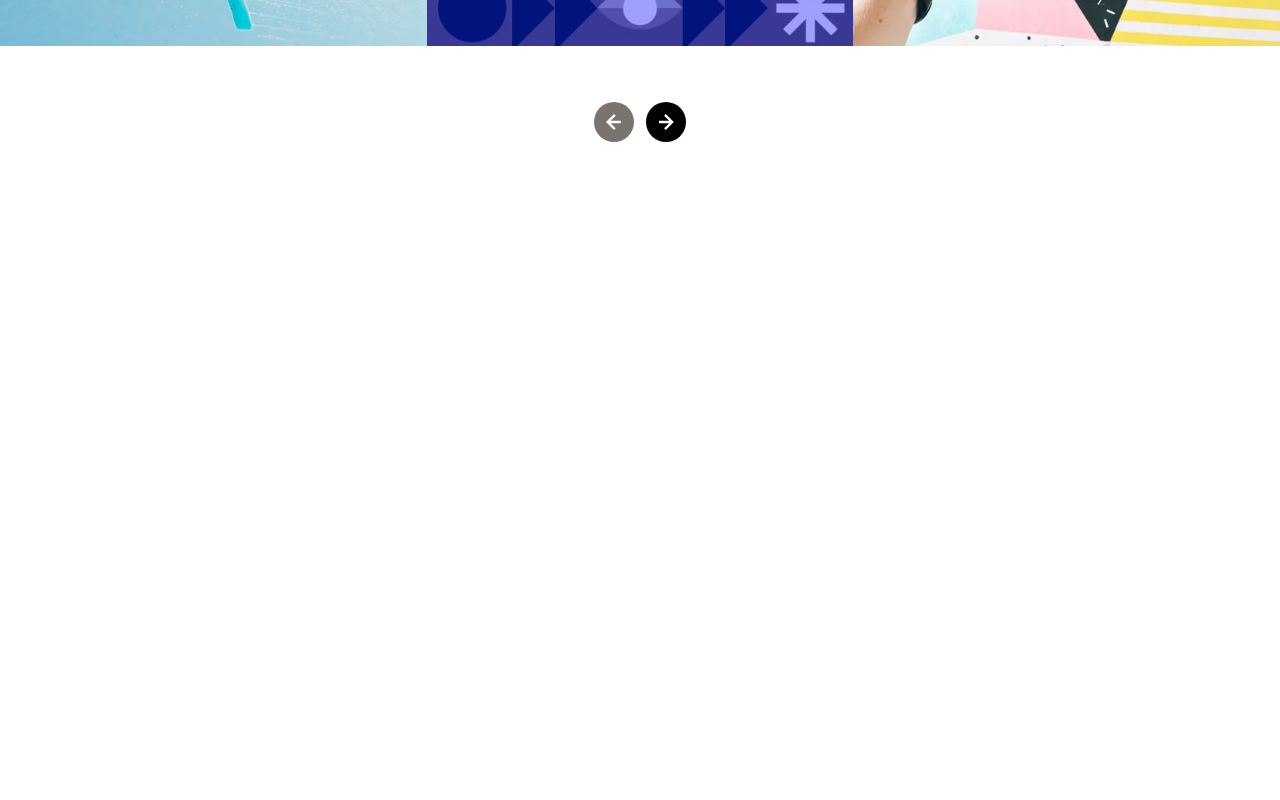
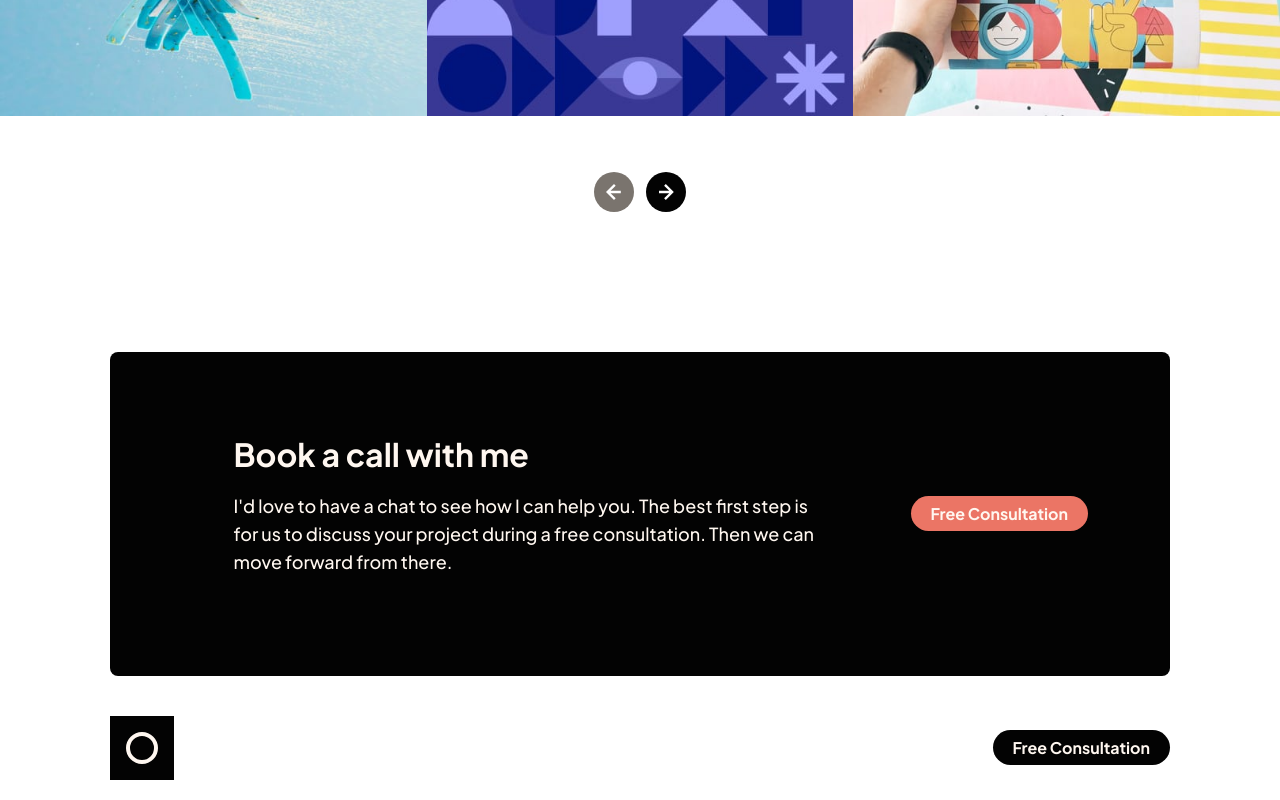
Before and after one commit to Nupogodi/frontend_mentor, a React (Create React App) app in the folder projects/single-page-design-portfolio/client/: page / in a window 1280 px wide. Shown: the part 1633-2433 px from the top of the page. Before the commit the page ends 1895 px from the top, so only its background shows below. Built offline with nearby package versions, Linux system fonts and the light colour scheme.

Commit message:
created subscribe component

```diff
--- a/projects/single-page-design-portfolio/client/src/App.jsx
+++ b/projects/single-page-design-portfolio/client/src/App.jsx
@@ -10,6 +10,7 @@ import {
   About,
   Carousel,
   Heading,
+  Subscribe,
 } from 'components/';
 
 // styles
@@ -36,7 +37,11 @@ function App() {
           </Heading>
           <Carousel slides={SLIDES} show={3} />
         </section>
+        <div className='padded container'>
+          <Subscribe />
+        </div>
       </main>
+      <Navbar tag='footer' />
     </div>
   );
 }
--- a/projects/single-page-design-portfolio/client/src/assets/styles/layout.css
+++ b/projects/single-page-design-portfolio/client/src/assets/styles/layout.css
@@ -8,7 +8,7 @@
 }
 
 .textContainer {
-  max-width: 65ch;
+  max-width: 50ch;
   margin: 0 auto;
 }
 
--- a/projects/single-page-design-portfolio/client/src/components/Typography/Text/Text.module.css
+++ b/projects/single-page-design-portfolio/client/src/components/Typography/Text/Text.module.css
@@ -11,11 +11,15 @@
 
 /* Colors */
 .light {
-  color: var(--clr-black-400);
+  color: var(--clr-white-400);
+}
+
+.grey {
+  color: var(--clr-grey-400);
 }
 
 .dark {
-  color: var(--clr-grey-400);
+  color: var(--clr-black-400);
 }
 
 /* Tablet */
--- a/projects/single-page-design-portfolio/client/src/components/index.js
+++ b/projects/single-page-design-portfolio/client/src/components/index.js
@@ -7,4 +7,5 @@ export { About } from './layout/About/About';
 export { Header } from './layout/Header/Header';
 export { Carousel } from './layout/Carousel/Carousel';
 export { Slide } from './layout/Carousel/components/Slide/Slide';
+export { Subscribe } from './layout/Subscribe/Subscribe';
 export { Item } from './Item/Item';
--- /dev/null
+++ b/projects/single-page-design-portfolio/client/src/components/layout/Subscribe/Subscribe.jsx
@@ -0,0 +1,23 @@
+import React from 'react';
+
+// styles
+import styles from './Subscribe.module.css';
+import { Button, Heading, Text } from 'components/';
+
+export function Subscribe() {
+  return (
+    <div className={styles.subscribe}>
+      <div className={`${styles.content} textContainer`}>
+        <Heading tag='h2' size='sm' color='light'>
+          Book a call with me
+        </Heading>
+        <Text tag='p' size='md' color='light'>
+          I'd love to have a chat to see how I can help you. The best first step
+          is for us to discuss your project during a free consultation. Then we
+          can move forward from there.
+        </Text>
+      </div>
+      <Button bgColor='light'>Free Consultation</Button>
+    </div>
+  );
+}
--- /dev/null
+++ b/projects/single-page-design-portfolio/client/src/components/layout/Subscribe/Subscribe.module.css
@@ -0,0 +1,23 @@
+.subscribe {
+  background-color: var(--clr-black-400);
+  border-radius: var(--border-radius);
+  padding: 8.2rem;
+
+  display: flex;
+  gap: 5rem;
+  align-items: center;
+}
+
+.content {
+  flex: 1;
+}
+
+/* table */
+@media (max-width: 768px) {
+  .subscribe {
+    flex-direction: column;
+    text-align: center;
+    gap: 1rem;
+    padding: 4rem;
+  }
+}
```
